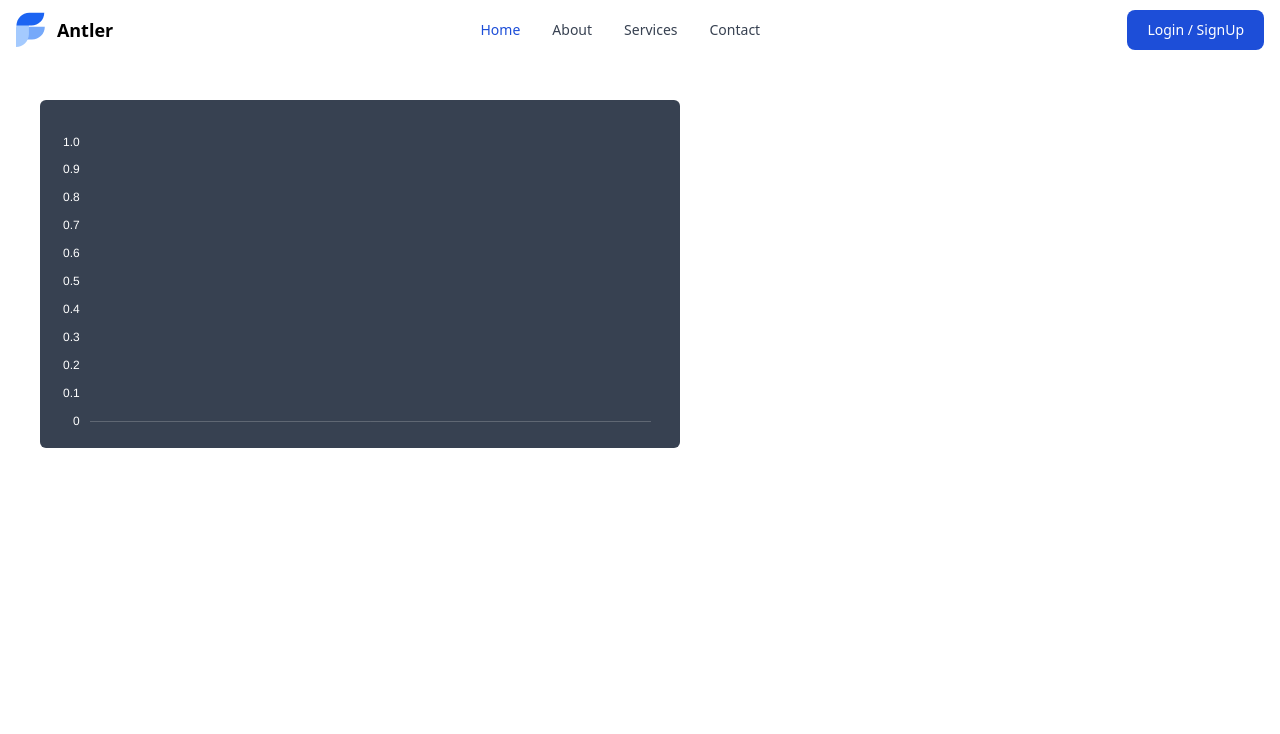
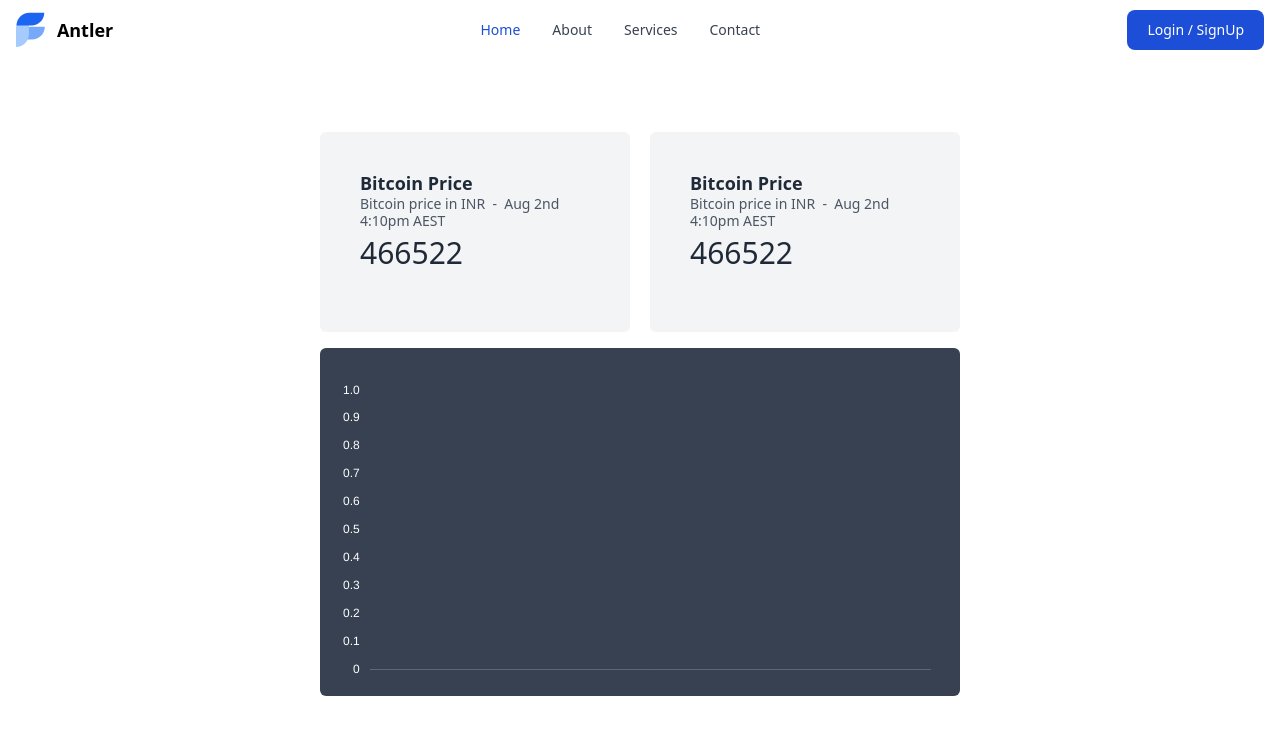
Before and after one commit to ankithans/antler-bitcoin, a React (Create React App) app: page / in a window 1280 px wide. Shown: the top 734 px of the page. Built offline with nearby package versions, Linux system fonts and the light colour scheme; no server answers.

Commit message:
style: bitcoin price cards

```diff
--- a/src/components/home/BitcoinChart.js
+++ b/src/components/home/BitcoinChart.js
@@ -44,9 +44,44 @@ export default function BitcoinChart() {
 	}, []);
 
 	return (
-		<div className="">
+		<div>
 			{!loading && (
-				<div className="">
+				<div className="flex flex-col mt-10 items-center">
+					<div className="flex flex-col sm:flex-row  w-full md:px-0 md:w-2/3 xl:w-1/2 pb-4 pt-8 items-center bg-white sm:space-x-5">
+						<div className="flex w-full m-3 sm:m-0 md:w-1/2 p-10 bg-gray-100 text-gray-600 rounded-md items-center">
+							<div className="w-full">
+								<h3 className="text-lg font-semibold leading-tight text-gray-800">
+									Bitcoin Price
+								</h3>
+								<h6 className="text-sm leading-tight mb-2">
+									<span>Bitcoin price in INR</span>
+									&nbsp;&nbsp;-&nbsp;&nbsp;Aug 2nd 4:10pm AEST
+								</h6>
+								<div className="flex w-full items-end mb-6">
+									<span className="block leading-none text-3xl text-gray-800">
+										{466522}
+									</span>
+								</div>
+							</div>
+						</div>
+						<div className="flex w-full m-3 sm:m-0 md:w-1/2 p-10 bg-gray-100 text-gray-600 rounded-md items-center">
+							<div className="w-full">
+								<h3 className="text-lg font-semibold leading-tight text-gray-800">
+									Bitcoin Price
+								</h3>
+								<h6 className="text-sm leading-tight mb-2">
+									<span>Bitcoin price in INR</span>
+									&nbsp;&nbsp;-&nbsp;&nbsp;Aug 2nd 4:10pm AEST
+								</h6>
+								<div className="flex w-full items-end mb-6">
+									<span className="block leading-none text-3xl text-gray-800">
+										{466522}
+									</span>
+								</div>
+							</div>
+						</div>
+					</div>
+
 					<CustomLineChart
 						title="Bitcoin Price in USD"
 						labels={historicalData.map((item) => {
--- a/src/components/home/CustomLineChart.js
+++ b/src/components/home/CustomLineChart.js
@@ -40,7 +40,7 @@ const options = {
 
 export default function CustomLineChart({ datasets, labels, title }) {
 	return (
-		<div className="flex w-full md:w-1/2 px-5 pb-4 pt-8 bg-gray-700 text-white items-center m-10 rounded-md">
+		<div className="md:w-2/3 xl:w-1/2 px-5 pb-4 pt-8 bg-gray-700 text-white items-center rounded-md">
 			<Line
 				data={{
 					labels: labels,
```
